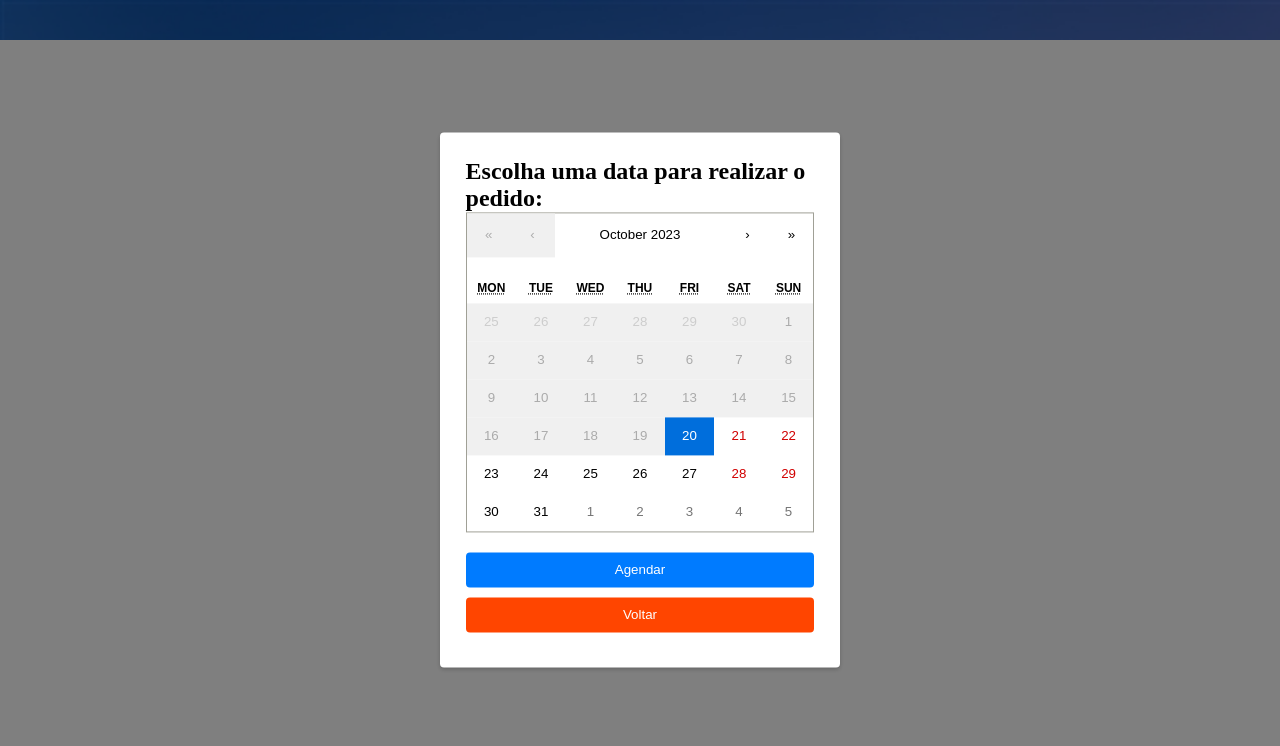
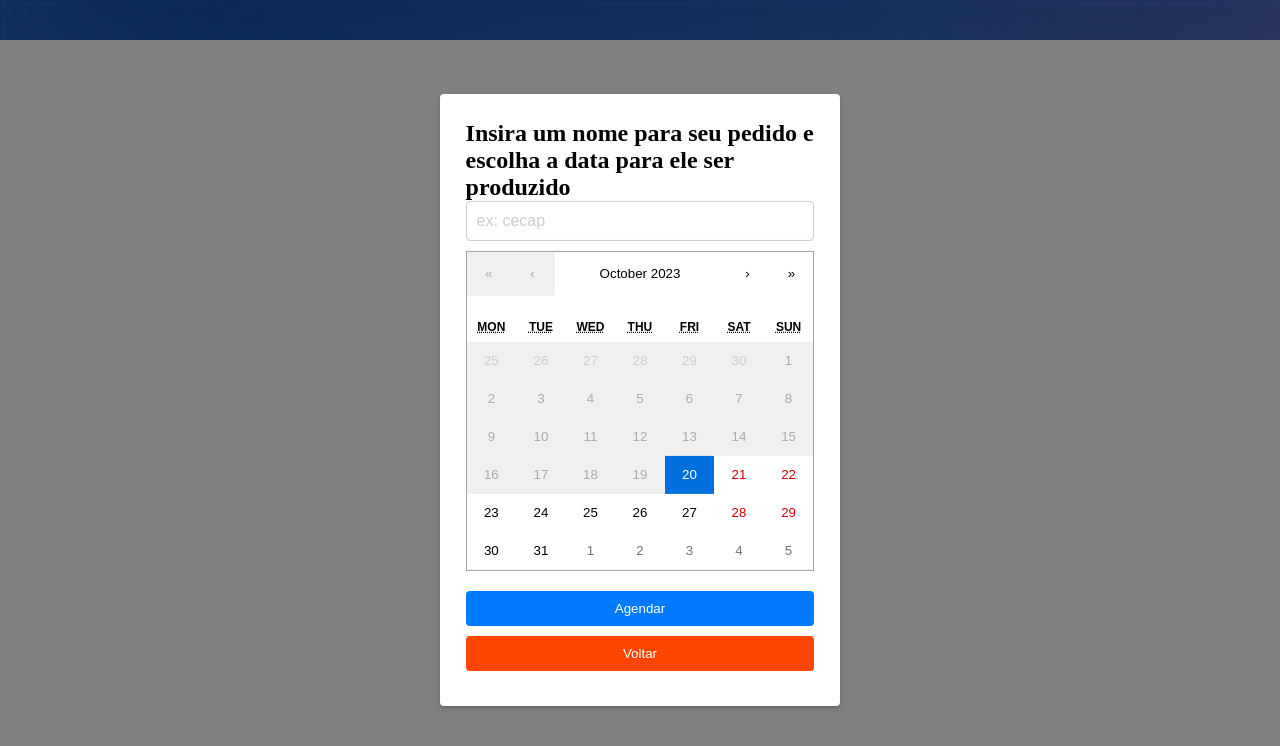
Before and after one commit to GiseleGois/kanashiro-buyflow, a React (Create React App) app: page /schedule-purchase in a window 1280 px wide. Shown: the top 746 px of the page. Built offline with nearby package versions, Linux system fonts and the light colour scheme; a web font is replaced by a local one.

Commit message:
adicionando trava de pedidos com o mesmo nome e data

```diff
--- a/src/components/schedulePurchase/index.js
+++ b/src/components/schedulePurchase/index.js
@@ -18,12 +18,7 @@ const SchedulePurchase = ({ onSchedule }) => {
   const [confirmationModalOpen, setConfirmationModalOpen] = useState(false);
   const [newLocationModalOpen, setNewLocationModalOpen] = useState(false);
   const [errorModalOpen, setErrorModalOpen] = useState(false);
-
-  useEffect(() => {
-    const location = window.location.pathname;
-    const localPart = location.substring('/schedule-purchase/'.length);
-    setLocal(localPart);
-  }, []);
+  const [duplicatedModalOpen, setDuplicatedModalOpen] = useState(false);
 
   useEffect(() => {
     const user = JSON.parse(sessionStorage.getItem('user'));
@@ -48,23 +43,28 @@ const SchedulePurchase = ({ onSchedule }) => {
     return date >= today;
   };
 
+  const onClose = () => {
+    history.push('/home');
+  };
+
   const handleSchedule = async () => {
     if (isFutureDate(selectedDate)) {
       const userHasPurchase = await checkUserPurchases(selectedDate, local, userId);
+      console.log('userHasPurchase', userHasPurchase);
 
       if (userHasPurchase) {
         setConfirmationModalOpen(true);
       } else {
-        setIsModalOpen(false);
-        const locationToSchedule = newLocation || local;
-        onSchedule(selectedDate, locationToSchedule);
+        if (local && local.trim() !== '') {
+          setIsModalOpen(false);
+          const locationToSchedule = newLocation || local;
+          onSchedule(selectedDate, locationToSchedule);
+        } else {
+          // Nome do local está vazio, exibir o modal de erro
+          setErrorModalOpen(true);
+        }
       }
     }
-  };
-
-
-  const onClose = () => {
-    history.push('/home');
   };
 
   const confirmNewPurchase = () => {
@@ -73,13 +73,13 @@ const SchedulePurchase = ({ onSchedule }) => {
   };
 
   const confirmNewLocation = () => {
-    if (newLocation.trim() !== '' && newLocation.toLowerCase() !== local.toLowerCase()) {
+    if (newLocation && newLocation.trim() !== '' && newLocation.toLowerCase() !== local.toLowerCase()) {
       setNewLocationModalOpen(false);
       setIsModalOpen(false);
       onSchedule(selectedDate, newLocation);
     } else {
-      // Nome do local está vazio, exibir o modal de erro
-      setErrorModalOpen(true);
+      // Nome do local está vazio ou igual ao local atual, exibir o modal de erro
+      setDuplicatedModalOpen(true);
     }
   };
 
@@ -93,7 +93,14 @@ const SchedulePurchase = ({ onSchedule }) => {
         shouldCloseOnOverlayClick={false}
       >
         <div className="schedule-modal">
-          <h2>Escolha uma data para realizar o pedido:</h2>
+          <h2>Insira um nome para seu pedido e escolha a data para ele ser produzido</h2>
+          <input
+            type="text"
+            placeholder='ex: cecap'
+            className="purchase-input"
+            value={local}
+            onChange={(e) => setLocal(e.target.value)}
+          />
           <Calendar
             onChange={setSelectedDate}
             value={selectedDate}
@@ -135,6 +142,7 @@ const SchedulePurchase = ({ onSchedule }) => {
           <input
             type="text"
             placeholder='ex: cecap'
+            className="purchase-input"
             value={newLocation}
             onChange={(e) => setNewLocation(e.target.value)}
           />
@@ -146,13 +154,27 @@ const SchedulePurchase = ({ onSchedule }) => {
       </Modal>
 
       <Modal
+        isOpen={duplicatedModalOpen}
+        className="purchase-modal-content"
+        overlayClassName="purchase-modal-glass"
+        shouldCloseOnOverlayClick={false}
+      >
+        <div className="schedule-modal">
+          <h2>Erro: Já existe um pedido nessa mesma data com o mesmo nome, por favor insira um nome diferente.</h2>
+          <div className="button-container">
+            <button className="close-button" onClick={() => setDuplicatedModalOpen(false)}>Fechar</button>
+          </div>
+        </div>
+      </Modal>
+
+      <Modal
         isOpen={errorModalOpen}
         className="purchase-modal-content"
         overlayClassName="purchase-modal-glass"
         shouldCloseOnOverlayClick={false}
       >
         <div className="schedule-modal">
-          <h2>Erro: O nome do local não pode estar em branco ou ser igual a: {local}</h2>
+          <h2>Erro: O nome do local não pode estar em branco</h2>
           <div className="button-container">
             <button className="close-button" onClick={() => setErrorModalOpen(false)}>Fechar</button>
           </div>
--- a/src/components/schedulePurchase/style.css
+++ b/src/components/schedulePurchase/style.css
@@ -28,6 +28,25 @@
   /* Outros estilos para o modal de calendário */
 }
 
+.purchase-input {
+  width: 100%;
+  padding: 10px;
+  font-size: 16px;
+  border: 1px solid #ccc;
+  border-radius: 4px;
+  margin-bottom: 10px;
+  outline: none;
+}
+
+.purchase-input::placeholder {
+  color: #ccc;
+}
+
+.purchase-input:focus {
+  border-color: #007BFF;
+}
+
+
 .confirmation-modal-content {
   z-index: 20; /* Um valor maior para garantir que fique por cima */
   /* Outros estilos para o modal de confirmação */
```
